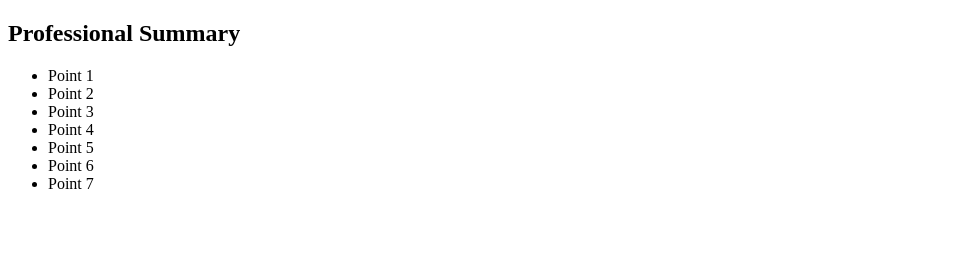
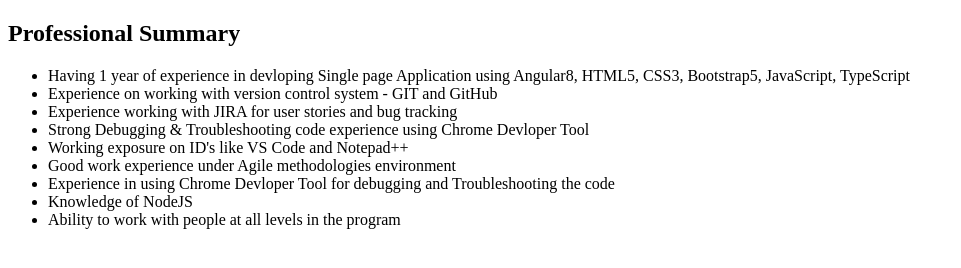
Before and after one commit to shwetapise9292/my_profile, a plain HTML site: page home.html in a window 1280 px wide. Shown: the whole page, without its empty margins (0-961 px from the left). Drawn offline with Linux system fonts and the light colour scheme.

```diff
--- a/home.html
+++ b/home.html
@@ -6,13 +6,15 @@
     <body>
         <h2> Professional Summary </h2>
         <ul>
-            <li> Point 1 </li>
-            <li> Point 2 </li>
-            <li> Point 3 </li>
-            <li> Point 4 </li>
-            <li> Point 5 </li>
-            <li> Point 6 </li>
-            <li> Point 7 </li>
+            <li> Having 1 year of experience in devloping Single page Application using Angular8, HTML5, CSS3, Bootstrap5, JavaScript, TypeScript</li>
+            <li> Experience on working with version control system - GIT and GitHub </li>
+            <li> Experience working with JIRA for user stories and bug tracking </li>
+            <li> Strong Debugging & Troubleshooting code experience using Chrome Devloper Tool </li>
+            <li> Working exposure on ID's like VS Code and Notepad++ </li>
+            <li> Good work experience under Agile methodologies environment </li>
+            <li> Experience in using Chrome Devloper Tool for debugging and Troubleshooting the code </li>
+            <li> Knowledge of NodeJS</li>
+            <li> Ability to work with people at all levels in the program </li>
         </ul>
     </body>
 </html>
```
